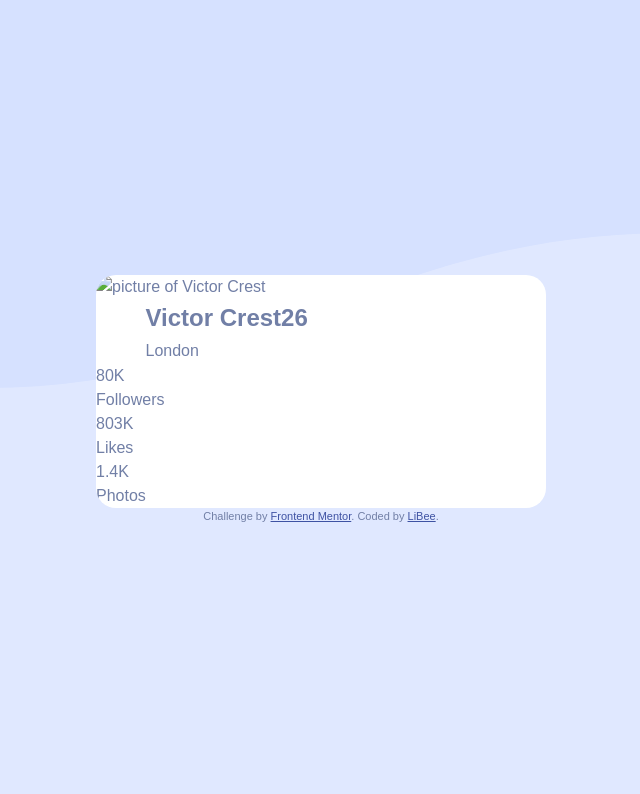
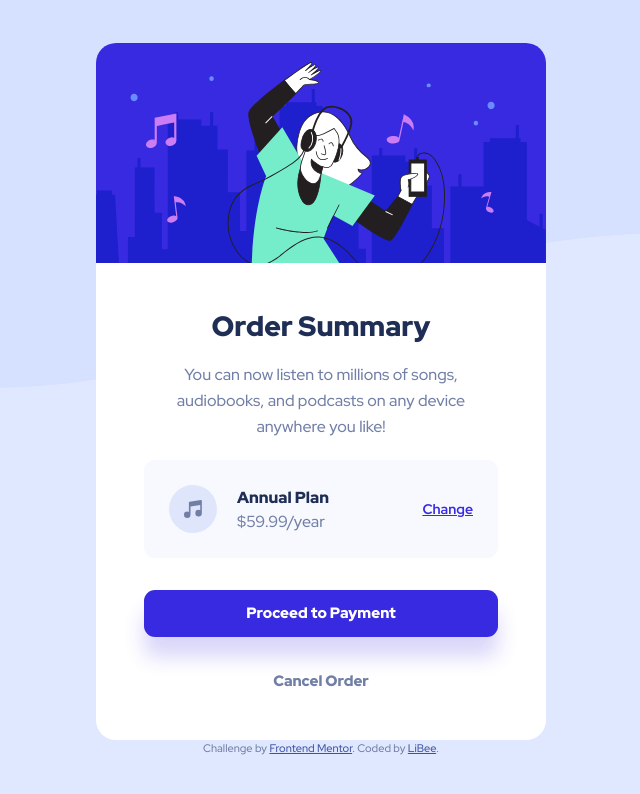
Before and after one commit to Li-Bee/order-summary-component, a plain HTML site: page index.html in a window 1280 px wide. Shown: the whole page, without its empty margins (319-959 px from the left). Drawn offline with Linux system fonts and the light colour scheme.

Commit message:
Update index.html

```diff
--- a/index.html
+++ b/index.html
@@ -9,13 +9,12 @@
     <link rel="preconnect" href="https://fonts.googleapis.com" />
     <link rel="preconnect" href="https://fonts.gstatic.com" crossorigin />
     <link
-      href="https://fonts.googleapis.com/css2?family=Kumbh+Sans:wght@400;700&display=swap"
+      href="https://fonts.googleapis.com/css2?family=Red+Hat+Display:wght@500;700;900&display=swap"
       rel="stylesheet"
     />
 
-    <!-- CSS STYLESHEETS -->
+    <!-- CSS STYLESHEET -->
     <link href="./css/index.css" rel="stylesheet" />
-
     <!-- FAVICON -->
     <link
       rel="icon"
@@ -24,44 +23,51 @@
       href="./images/favicon-32x32.png"
     />
 
-    <title>Frontend Mentor | Profile card component</title>
+    <title>Frontend Mentor | Order summary card</title>
   </head>
   <body>
     <main>
       <article class="article-wrapper">
         <img
-          class="article-card-img"
-          src="./images/bg-pattern-card.svg"
-          alt=""
+          src="./images/illustration-hero.svg"
+          alt="animation of girl listening to music with headphones and dancing"
+          class="article-hero"
         />
-        <img
-          class="avatar"
-          src="./images/image-victor.jpg"
-          alt="picture of Victor Crest"
-        />
-        <div class="article-text">
-          <h1 class="article-title">Victor Crest<span class="age">26</span></h1>
-          <span class="location"> London </span>
+        <div class="article-content">
+          <h1 class="article-heading">Order Summary</h1>
+          <p class="article-text">
+            You can now listen to millions of songs, audiobooks, and podcasts on
+            any device anywhere you like!
+          </p>
         </div>
-        <div class="article-stats-wrapper">
-          <ul class="article-stats">
-            <div class="stat">
-              <li class="stats-number">80K</li>
-              <li class="stats-text">Followers</li>
-            </div>
-            <div class="stat">
-              <li class="stats-number">803K</li>
-              <li class="stats-text">Likes</li>
-            </div>
-            <div class="stat stat-end">
-              <li class="stats-number">1.4K</li>
-              <li class="stats-text">Photos</li>
-            </div>
-          </ul>
+
+        <div class="plan-details">
+          <svg
+            class="music-icon"
+            xmlns="http://www.w3.org/2000/svg"
+            width="48"
+            height="48"
+          >
+            <g fill="none" fill-rule="evenodd">
+              <circle cx="24" cy="24" r="24" fill="#DFE6FB" />
+              <path
+                fill="#717FA6"
+                fill-rule="nonzero"
+                d="M32.574 15.198a.81.81 0 00-.646-.19L20.581 16.63a.81.81 0 00-.696.803V26.934a3.232 3.232 0 00-1.632-.44A3.257 3.257 0 0015 29.747 3.257 3.257 0 0018.253 33a3.257 3.257 0 003.253-3.253v-8.37l9.726-1.39v5.327a3.232 3.232 0 00-1.631-.441 3.257 3.257 0 00-3.254 3.253 3.257 3.257 0 003.254 3.253 3.257 3.257 0 003.253-3.253V15.81a.81.81 0 00-.28-.613z"
+              />
+            </g>
+          </svg>
+          <span class="plan-term">Annual Plan</span>
+          <span class="plan-price">$59.99/year</span>
+          <a href="#" class="plan-link">Change</a>
+        </div>
+        <div class="btn-wrapper">
+          <a class="btn">Proceed to Payment</a>
+          <a class="cancel">Cancel Order</a>
         </div>
       </article>
     </main>
-    <footer class="footer-wrapper">
+    <footer>
       <div class="attribution">
         Challenge by
         <a href="https://www.frontendmentor.io?ref=challenge" target="_blank"
```
